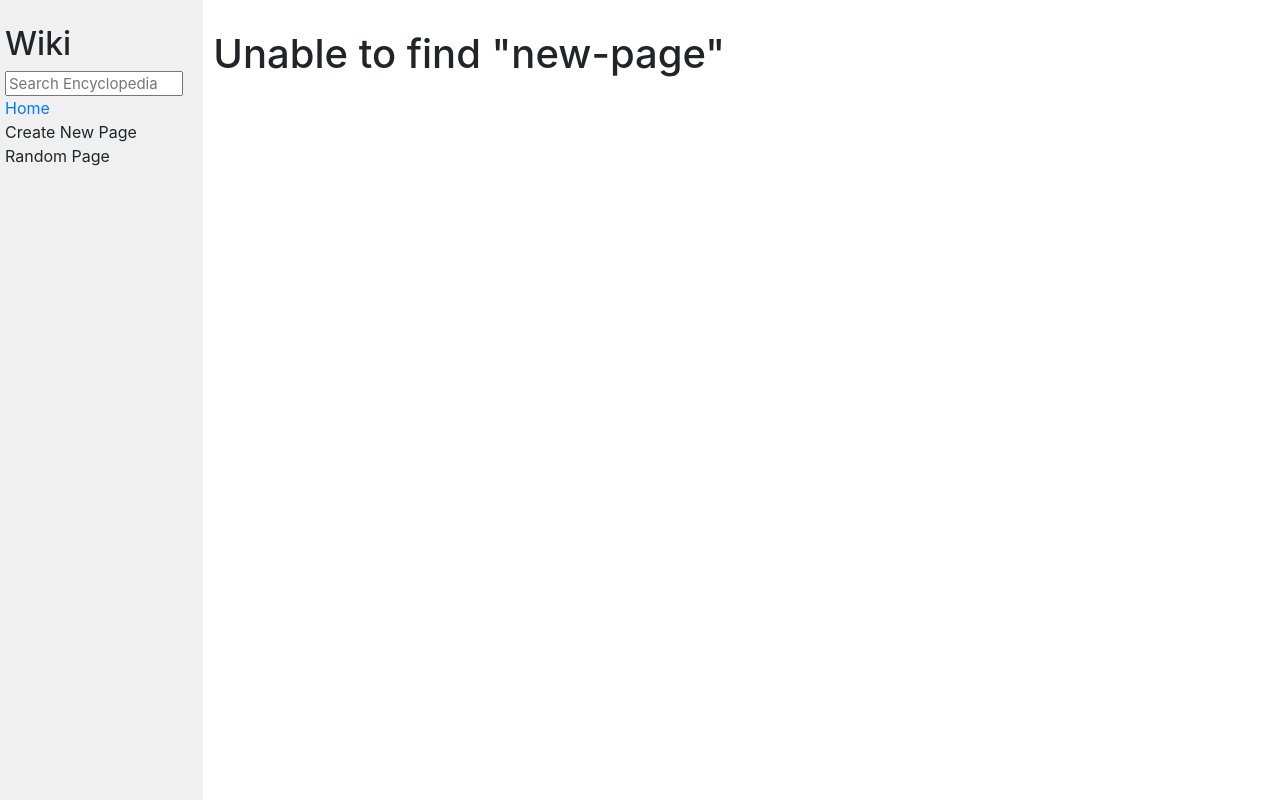
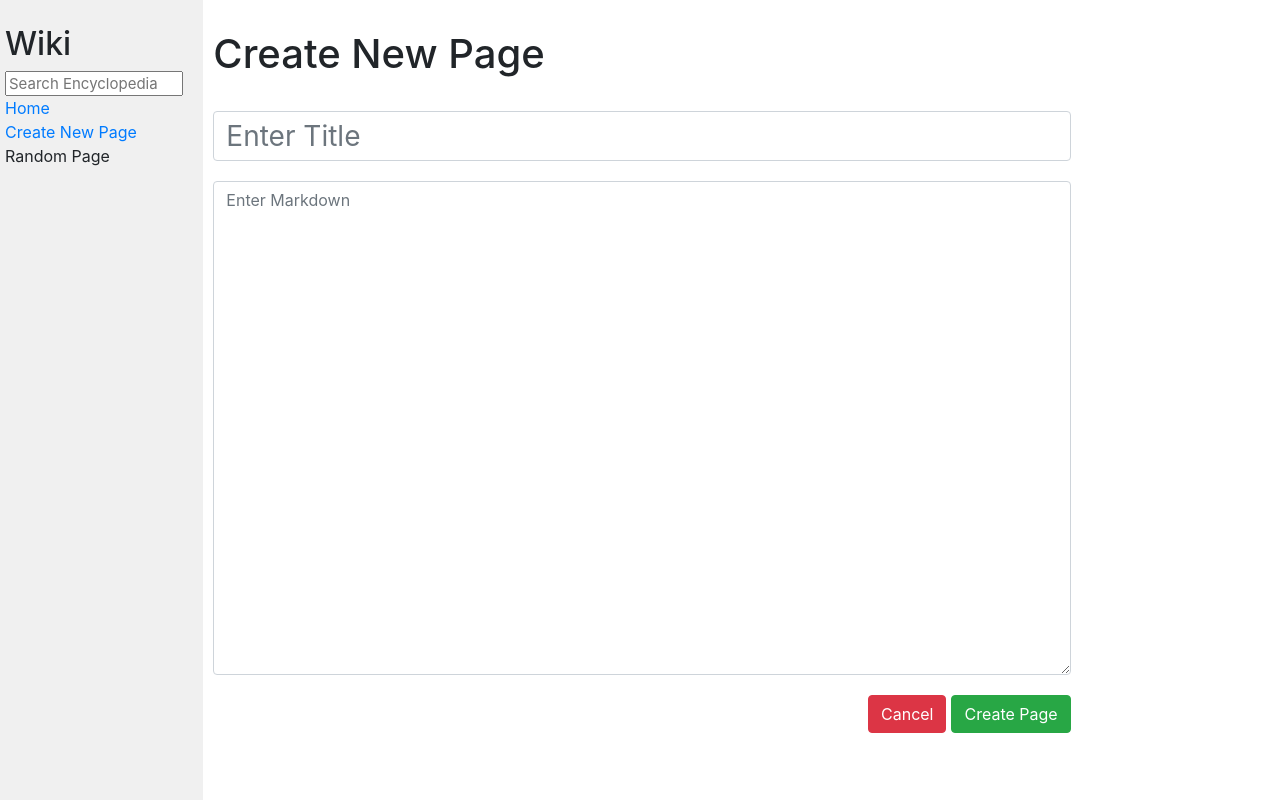
Before and after one commit to sohankancherla/wiki, a Django app: page /new-page in a window 1280 px wide. Run offline with Django 3.2, Linux system fonts and the light colour scheme; some libraries are stand-ins or nearby versions.

Commit message:
Add styling to the create new page webpage

```diff
--- a/encyclopedia/static/encyclopedia/styles.css
+++ b/encyclopedia/static/encyclopedia/styles.css
@@ -36,3 +36,28 @@ textarea {
 .sidebar h2 {
     margin-top: 5px;
 }
+
+.vertical-container {
+    display: flex;
+    flex-direction: column;
+    padding: 25px 0px;
+    gap: 20px;
+}
+
+#title-input {
+    width: 80%;
+    height: 50px;
+    font-size: 28px;
+}
+
+#markdown {
+    width: 80%;
+    height: 100%;
+}
+
+.button-container {
+    display: flex;
+    justify-content: flex-end;
+    gap: 5px;
+    margin-right: 20%;
+}
--- a/encyclopedia/templates/encyclopedia/layout.html
+++ b/encyclopedia/templates/encyclopedia/layout.html
@@ -13,13 +13,14 @@
             <div class="sidebar col-lg-2 col-md-3">
                 <h2>Wiki</h2>
                 <form action="{% url 'search' %}">
+                    {% csrf_token %}
                     <input class="search" type="text" name="q" placeholder="Search Encyclopedia">
                 </form>
                 <div>
                     <a href="{% url 'index' %}">Home</a>
                 </div>
                 <div>
-                    Create New Page
+                    <a href="{% url 'new-page' %}">Create New Page</a>
                 </div>
                 <div>
                     Random Page
--- /dev/null
+++ b/encyclopedia/templates/encyclopedia/new.html
@@ -0,0 +1,22 @@
+{% extends "encyclopedia/layout.html" %}
+
+{% block title %}
+    Encyclopedia
+{% endblock %}
+
+{% block body %}
+    <h1>Create New Page</h1>
+
+    <form action="{% url 'add-page' %}">
+        {% csrf_token %}
+        <div class="vertical-container">
+            <input class="form-control" id="title-input" type="text" name="title" placeholder="Enter Title" onkeypress="return event.key != 'Enter';">
+            <textarea class="form-control" name="content" id="markdown" rows="20" placeholder="Enter Markdown"></textarea>
+            <div class="button-container">
+                <a href="{% url 'index' %}" type="button" class="btn btn-danger" role="button">Cancel</a>
+                <button type="sumbit" class="btn btn-success">Create Page</button>
+            </div>
+        </div>
+    </form>
+
+{% endblock %}
--- a/encyclopedia/templates/encyclopedia/search.html
+++ b/encyclopedia/templates/encyclopedia/search.html
@@ -1,7 +1,7 @@
 {% extends "encyclopedia/layout.html" %}
 
 {% block title %}
-    {{ title }}
+    Search
 {% endblock %}
 
 {% block body %}
--- a/encyclopedia/urls.py
+++ b/encyclopedia/urls.py
@@ -5,5 +5,7 @@ from . import views
 urlpatterns = [
     path("", views.index, name="index"),
     path("search/", views.search, name="search"),
+    path("new-page", views.new, name="new-page"),
+    path("add-page", views.add, name="add-page"),
     path("<str:name>", views.entry, name="entry")
 ]
--- a/encyclopedia/views.py
+++ b/encyclopedia/views.py
@@ -16,7 +16,7 @@ def entry(request, name):
             "title":name
         })
     return render(request, "encyclopedia/entry.html", {
-        "title": name,
+        "title": name.title(),
         "content": markdown(content)
     })
 
@@ -30,3 +30,9 @@ def search(request):
         "entries": entries_matched,
         "search" : search
     })
+
+def new(request):
+    return render(request, "encyclopedia/new.html")
+
+def add(request):
+    entries = util.list_entries()
```
